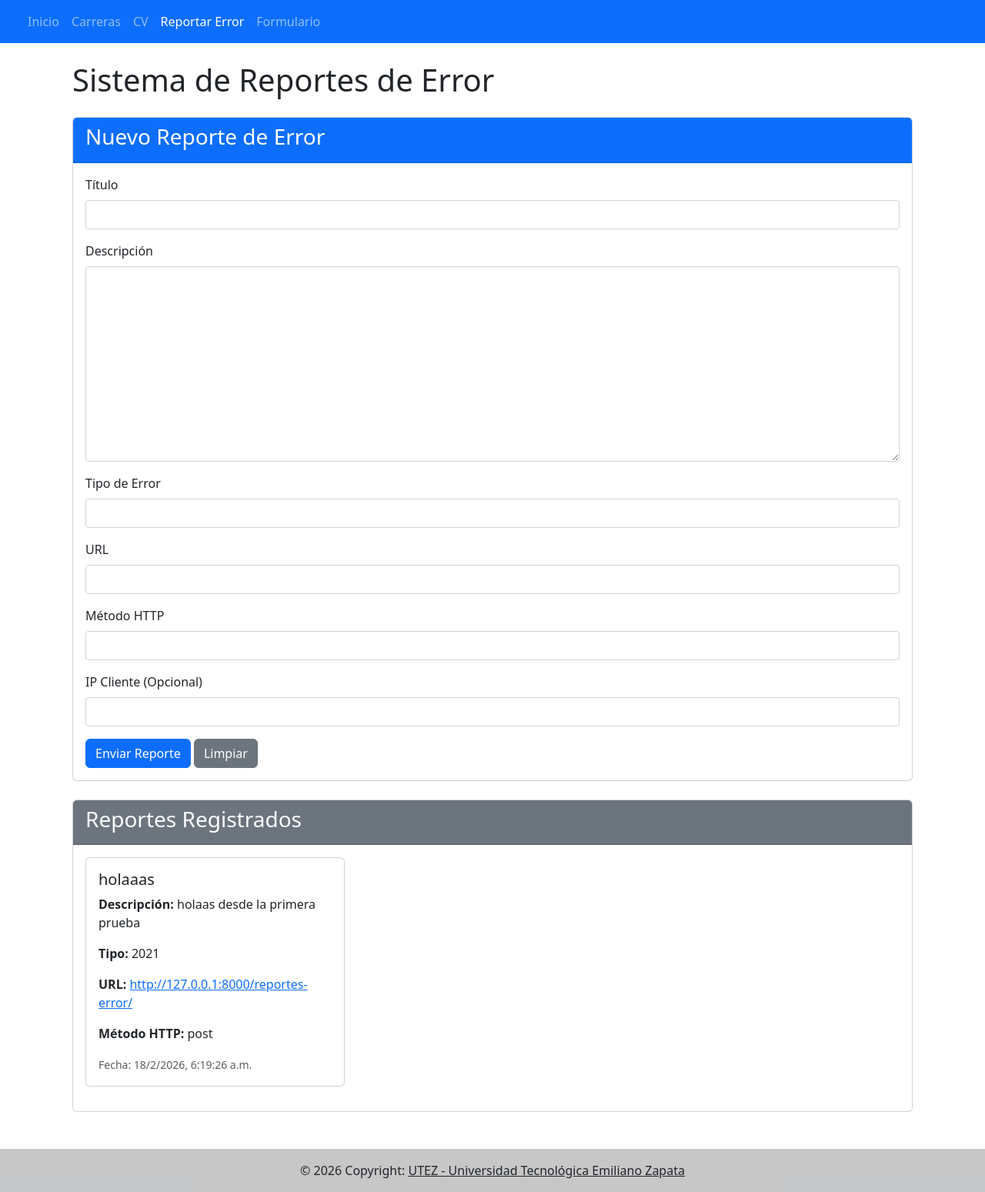
After one commit to AngelGUst/ErrorPages, a Django app: page /reportes-error/ in a window 1280 px wide. The commit adds this page. Shown: the whole page at 77% size. Run offline with Django 5.2, Linux system fonts and the light colour scheme; data comes from the database, SQL or seed files in the repository; both versions use the stored data as it was after the commit.

Commit message:
Implement error reporting feature with forms and views, including URL routing and templates

```diff
--- a/ErrorPages/urls.py
+++ b/ErrorPages/urls.py
@@ -1,6 +1,7 @@
 from django.urls import path
 from ErrorPages import views
 from core import views as core_views
+from error_reports import views as error_views
 
 def trigger_error(request):
     raise Exception("Error intencioal para Error 500.")
@@ -10,7 +11,9 @@ urlpatterns = [
     path('onepage/', core_views.onepage, name='onepage'),
     path('cv/', core_views.cv, name='cv'),
     path('error/', trigger_error),  # This path is just for testing error pages
-    path('formulario/', core_views.contacto_view, name="formulario")
+    path('formulario/', core_views.contacto_view, name="formulario"),
+    path('reportes-error/', error_views.reporte_error_view, name='reportes_error'),
+    path('obtener-reportes/', error_views.obtener_reportes_view, name='obtener_reportes'),
 ]
 
 # Handlers de error
--- a/error_reports/models.py
+++ b/error_reports/models.py
@@ -5,8 +5,8 @@ from django.db import models
 class ErrorReport(models.Model):
     titulo = models.CharField(max_length=150)
     descripcion = models.TextField(blank=False, null=False)
-    tipo_error = models.CharField(blank=False, null=False)
-    url = models.URLField
+    tipo_error = models.CharField(max_length=50, blank=False, null=False)
+    url = models.URLField()
     metodo_http = models.CharField(max_length=10)
     ip_cliente = models.GenericIPAddressField(blank=True, null=True)
     fecha_reporte = models.DateTimeField(auto_now_add=True)
--- /dev/null
+++ b/error_reports/templates/error_reports/reporte_error.html
@@ -0,0 +1,228 @@
+{% extends 'base.html' %}
+
+{% block titulo %}Reportes de Error{% endblock %}
+
+{% block contenido %}
+<div class="container mt-4">
+    <h1 class="mb-4">Sistema de Reportes de Error</h1>
+
+    <!-- Mensaje de éxito -->
+    <div id="mensajeExito" class="alert alert-success d-none" role="alert">
+        ¡Reporte registrado exitosamente!
+    </div>
+
+    <!-- Mensajes de error -->
+    <div id="mensajeError" class="alert alert-danger d-none" role="alert">
+        <strong>Error:</strong> <span id="textoError"></span>
+        <ul id="listaErrores"></ul>
+    </div>
+
+    <!-- Formulario de Reporte -->
+    <div class="card mb-4">
+        <div class="card-header bg-primary text-white">
+            <h3>Nuevo Reporte de Error</h3>
+        </div>
+        <div class="card-body">
+            <form id="errorReportForm">
+                {% csrf_token %}
+
+                <div class="mb-3">
+                    <label for="id_titulo" class="form-label">Título</label>
+                    {{ form.titulo }}
+                </div>
+
+                <div class="mb-3">
+                    <label for="id_descripcion" class="form-label">Descripción</label>
+                    {{ form.descripcion }}
+                </div>
+
+                <div class="mb-3">
+                    <label for="id_tipo_error" class="form-label">Tipo de Error</label>
+                    {{ form.tipo_error }}
+                </div>
+
+                <div class="mb-3">
+                    <label for="id_url" class="form-label">URL</label>
+                    {{ form.url }}
+                </div>
+
+                <div class="mb-3">
+                    <label for="id_metodo_http" class="form-label">Método HTTP</label>
+                    {{ form.metodo_http }}
+                </div>
+
+                <div class="mb-3">
+                    <label for="id_ip_cliente" class="form-label">IP Cliente (Opcional)</label>
+                    {{ form.ip_cliente }}
+                </div>
+
+                <button type="submit" class="btn btn-primary">Enviar Reporte</button>
+                <button type="reset" class="btn btn-secondary">Limpiar</button>
+            </form>
+        </div>
+    </div>
+
+    <!-- Listado de Reportes -->
+    <div class="card">
+        <div class="card-header bg-secondary text-white">
+            <h3>Reportes Registrados</h3>
+        </div>
+        <div class="card-body">
+            <div id="reportesList" class="row">
+                <p class="text-center">Cargando reportes...</p>
+            </div>
+        </div>
+    </div>
+</div>
+
+<style>
+    .form-control, .form-select {
+        border: 1px solid #ced4da;
+        border-radius: 0.25rem;
+        padding: 0.375rem 0.75rem;
+    }
+
+    textarea.form-control {
+        min-height: 100px;
+    }
+
+    .reporte-card {
+        margin-bottom: 1rem;
+    }
+
+    .error-400 {
+        background-color: #fff3cd !important;
+        border-left: 4px solid #ffc107;
+    }
+
+    .error-500 {
+        background-color: #f8d7da !important;
+        border-left: 4px solid #dc3545;
+    }
+</style>
+
+<script>
+    // Cargar reportes al iniciar la página
+    document.addEventListener('DOMContentLoaded', function() {
+        cargarReportes();
+
+        // Agregar clases de Bootstrap a los campos del formulario
+        document.querySelectorAll('input[type="text"], input[type="url"], input[type="number"], textarea, select').forEach(function(element) {
+            element.classList.add('form-control');
+        });
+    });
+
+    // Función para cargar reportes desde el servidor
+    function cargarReportes() {
+        fetch('/obtener-reportes/')
+            .then(response => response.json())
+            .then(data => {
+                const reportesList = document.getElementById('reportesList');
+                reportesList.innerHTML = '';
+
+                if (data.status === 'ok' && data.reportes.length > 0) {
+                    data.reportes.forEach(reporte => {
+                        const tipoError = reporte.tipo_error.toString();
+                        let colorClass = '';
+
+                        // Determinar color según tipo de error
+                        if (tipoError.startsWith('4')) {
+                            colorClass = 'error-400';
+                        } else if (tipoError.startsWith('5')) {
+                            colorClass = 'error-500';
+                        }
+
+                        const fecha = new Date(reporte.fecha_reporte).toLocaleString('es-MX');
+
+                        const reporteCard = `
+                            <div class="col-md-6 col-lg-4 reporte-card">
+                                <div class="card ${colorClass}">
+                                    <div class="card-body">
+                                        <h5 class="card-title">${reporte.titulo}</h5>
+                                        <p class="card-text"><strong>Descripción:</strong> ${reporte.descripcion}</p>
+                                        <p class="card-text"><strong>Tipo:</strong> ${reporte.tipo_error}</p>
+                                        <p class="card-text"><strong>URL:</strong> <a href="${reporte.url}" target="_blank">${reporte.url}</a></p>
+                                        <p class="card-text"><strong>Método HTTP:</strong> ${reporte.metodo_http}</p>
+                                        ${reporte.ip_cliente ? `<p class="card-text"><strong>IP:</strong> ${reporte.ip_cliente}</p>` : ''}
+                                        <p class="card-text"><small class="text-muted">Fecha: ${fecha}</small></p>
+                                    </div>
+                                </div>
+                            </div>
+                        `;
+
+                        reportesList.innerHTML += reporteCard;
+                    });
+                } else {
+                    reportesList.innerHTML = '<p class="text-center">No hay reportes registrados.</p>';
+                }
+            })
+            .catch(error => {
+                console.error('Error al cargar reportes:', error);
+                document.getElementById('reportesList').innerHTML = '<p class="text-center text-danger">Error al cargar reportes.</p>';
+            });
+    }
+
+    // Manejar envío del formulario
+    document.getElementById('errorReportForm').addEventListener('submit', function(e) {
+        e.preventDefault();
+
+        // Ocultar mensajes previos
+        document.getElementById('mensajeExito').classList.add('d-none');
+        document.getElementById('mensajeError').classList.add('d-none');
+
+        // Obtener datos del formulario
+        const formData = new FormData(this);
+
+        // Enviar datos mediante fetch
+        fetch('/reportes-error/', {
+            method: 'POST',
+            body: formData,
+            headers: {
+                'X-Requested-With': 'XMLHttpRequest'
+            }
+        })
+        .then(response => response.json())
+        .then(data => {
+            if (data.status === 'ok') {
+                // Mostrar mensaje de éxito
+                document.getElementById('mensajeExito').classList.remove('d-none');
+
+                // Limpiar formulario
+                document.getElementById('errorReportForm').reset();
+
+                // Recargar reportes
+                cargarReportes();
+
+                // Ocultar mensaje después de 3 segundos
+                setTimeout(() => {
+                    document.getElementById('mensajeExito').classList.add('d-none');
+                }, 3000);
+            } else {
+                // Mostrar mensaje de error
+                document.getElementById('textoError').textContent = data.mensaje;
+
+                // Mostrar errores específicos del formulario
+                const listaErrores = document.getElementById('listaErrores');
+                listaErrores.innerHTML = '';
+
+                if (data.errors) {
+                    for (const [campo, errores] of Object.entries(data.errors)) {
+                        errores.forEach(error => {
+                            const li = document.createElement('li');
+                            li.textContent = `${campo}: ${error}`;
+                            listaErrores.appendChild(li);
+                        });
+                    }
+                }
+
+                document.getElementById('mensajeError').classList.remove('d-none');
+            }
+        })
+        .catch(error => {
+            console.error('Error:', error);
+            document.getElementById('textoError').textContent = 'Error de conexión con el servidor';
+            document.getElementById('mensajeError').classList.remove('d-none');
+        });
+    });
+</script>
+{% endblock %}
--- a/error_reports/views.py
+++ b/error_reports/views.py
@@ -1,3 +1,49 @@
 from django.shortcuts import render
+from django.http import JsonResponse
+from django.views.decorators.csrf import csrf_exempt
+from error_reports.forms import ErrorReportForm
+from error_reports.models import ErrorReport
 
 # Create your views here.
+
+def reporte_error_view(request):
+    if request.method == 'GET':
+        form = ErrorReportForm()
+        return render(request, 'error_reports/reporte_error.html', {'form': form})
+
+    elif request.method == 'POST':
+        form = ErrorReportForm(request.POST)
+
+        if form.is_valid():
+            form.save()
+            return JsonResponse({
+                'status': 'ok',
+                'mensaje': 'registro exitoso'
+            })
+        else:
+            return JsonResponse({
+                'status': 'error',
+                'mensaje': 'algo salio mal',
+                'errors': form.errors
+            })
+
+
+def obtener_reportes_view(request):
+    reportes = ErrorReport.objects.all().values(
+        'id',
+        'titulo',
+        'descripcion',
+        'tipo_error',
+        'url',
+        'metodo_http',
+        'ip_cliente',
+        'fecha_reporte',
+        'activo'
+    )
+
+    reportes_list = list(reportes)
+
+    return JsonResponse({
+        'status': 'ok',
+        'reportes': reportes_list
+    }, safe=False)
--- a/templates/base.html
+++ b/templates/base.html
@@ -43,6 +43,16 @@
                             href="{%  url 'cv'%}">CV</a>
                     </li>
 
+                    <li>
+                        <a class="nav-link {% if url_actual == 'reportes_error' %}active{% endif %}"
+                            href="{%  url 'reportes_error'%}">Reportar Error</a>
+                    </li>
+
+                    <li>
+                        <a class="nav-link {% if url_actual == 'formulario' %}active{% endif %}"
+                            href="{%  url 'formulario'%}">Formulario</a>
+                    </li>
+
                     {% endwith %}
                 </ul>
             </div>
```
Also changed, not shown: db.sqlite3, error_reports/migrations/0001_initial.py (added).
